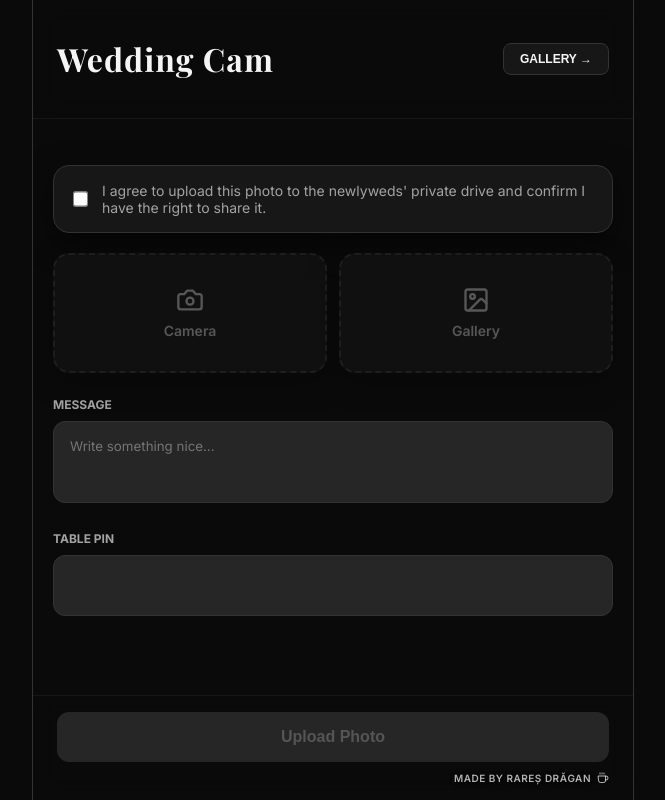
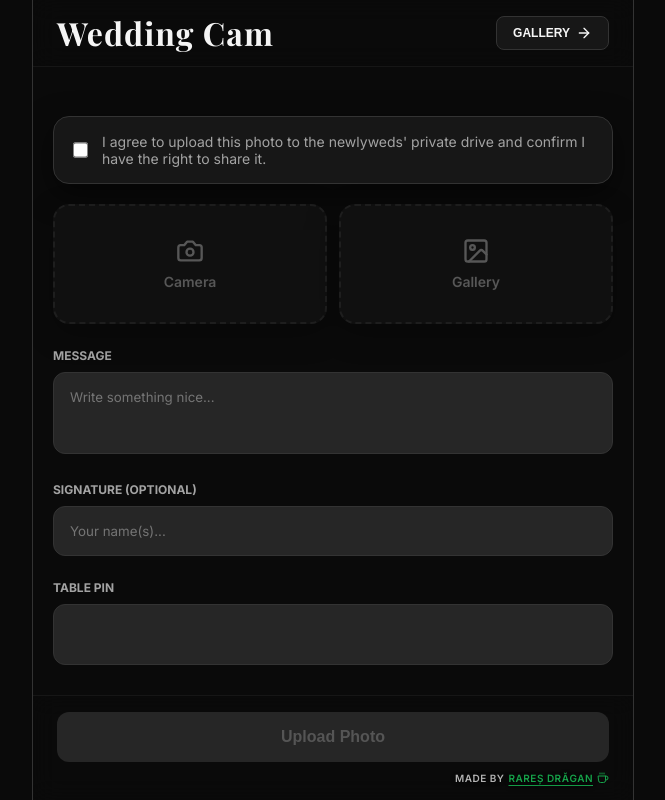
Before and after one commit to BoredSushiRoll/wedding_cam, a Next.js app: page / in a window 1280 px wide. Shown: the whole page, without its empty margins (307-972 px from the left). Built offline with nearby package versions, Linux system fonts and the light colour scheme; a web font is replaced by a local one.

Commit message:
UX Elements prime

```diff
--- a/app/api/gallery/route.ts
+++ b/app/api/gallery/route.ts
@@ -20,10 +20,10 @@ export async function GET() {
 
     const sheets = google.sheets({ version: 'v4', auth: oauth2Client });
 
-    // Pull the entire sheet matrix
+    // Pull the entire sheet matrix (Expanded to Column E for the Signature)
     const response = await sheets.spreadsheets.values.get({
       spreadsheetId: process.env.GOOGLE_SHEET_ID,
-      range: 'A:D',
+      range: 'A:E',
     });
 
     const rows = response.data.values;
@@ -39,6 +39,7 @@ export async function GET() {
       imageUrl: row[1],
       message: row[2] || "",
       timestamp: row[3] || "",
+      signature: row[4] || "", // Capturing the 5th column
     })).reverse(); // The reverse() function flips the array so the newest row (bottom of sheet) is index 0
 
     console.log(`SUCCESS! Extracted ${galleryData.length} records.`);
--- a/app/page.tsx
+++ b/app/page.tsx
@@ -9,6 +9,7 @@ export default function Home() {
 
   const [file, setFile] = useState<File | null>(null)
   const [message, setMessage] = useState('')
+  const [signature, setSignature] = useState('') // The new state variable
   const [pin, setPin] = useState('')
   const [hasAgreed, setHasAgreed] = useState(false)
   const [isUploading, setIsUploading] = useState(false) // The hardware lock
@@ -49,6 +50,7 @@ export default function Home() {
       const formData = new FormData()
       formData.append('file', compressedFile)
       formData.append('message', message)
+      formData.append('signature', signature) // Pushing signature to backend
       formData.append('pin', pin)
 
       // Transmit to Vercel
@@ -69,10 +71,18 @@ export default function Home() {
 
   return (
     <main className="app-container animate-fade-in">
-      <header className="glass-header">
-        <h1>Wedding Cam</h1>
-        <button className="btn-secondary" onClick={() => router.push('/gallery')}>
-          Gallery &rarr;
+      <header className="glass-header" style={{ display: 'flex', justifyContent: 'space-between', alignItems: 'center' }}>
+        <h1 style={{ margin: 0, lineHeight: 1, display: 'flex', alignItems: 'center' }}>Wedding Cam</h1>
+        <button
+          className="btn-secondary"
+          onClick={() => router.push('/gallery')}
+          style={{ display: 'inline-flex', alignItems: 'center', gap: '6px' }}
+        >
+          Gallery
+          <svg xmlns="http://www.w3.org/2000/svg" width="16" height="16" viewBox="0 0 24 24" fill="none" stroke="currentColor" strokeWidth="2" strokeLinecap="round" strokeLinejoin="round">
+            <path d="M5 12h14"/>
+            <path d="m12 5 7 7-7 7"/>
+          </svg>
         </button>
       </header>
 
@@ -148,6 +158,12 @@ export default function Home() {
             <textarea className="input-field" value={message} onChange={(e) => setMessage(e.target.value)} maxLength={250} rows={3} style={{ resize: 'none', marginTop: '8px' }} placeholder="Write something nice..."/>
           </div>
 
+          {/* SIGNATURE BLOCK */}
+          <div>
+            <label style={{ fontSize: '12px', textTransform: 'uppercase', color: 'var(--text-muted)', fontWeight: 'bold' }}>Signature (Optional)</label>
+            <input type="text" className="input-field" value={signature} onChange={(e) => setSignature(e.target.value)} maxLength={50} style={{ marginTop: '8px' }} placeholder="Your name(s)..."/>
+          </div>
+
           <div>
             <label style={{ fontSize: '12px', textTransform: 'uppercase', color: 'var(--text-muted)', fontWeight: 'bold' }}>Table PIN</label>
             <input type="password" className="input-field pin-input" value={pin} onChange={(e) => setPin(e.target.value)} maxLength={4} style={{ marginTop: '8px' }}/>
@@ -174,18 +190,30 @@ export default function Home() {
             style={{
               display: 'flex',
               alignItems: 'center',
-              gap: '6px',
+              gap: '4px',
               textDecoration: 'none',
               color: 'rgba(255, 255, 255, 0.7)',
               textShadow: '0px 1px 4px rgba(0,0,0,0.9)',
-              transition: 'color 0.2s ease'
+              fontSize: '10px',
+              textTransform: 'uppercase',
+              letterSpacing: '0.5px',
+              fontWeight: 600,
+              transition: 'opacity 0.2s ease'
             }}
-            onMouseEnter={(e) => e.currentTarget.style.color = 'var(--accent-green)'}
-            onMouseLeave={(e) => e.currentTarget.style.color = 'rgba(255, 255, 255, 0.7)'}
+            onMouseEnter={(e) => e.currentTarget.style.opacity = '0.7'}
+            onMouseLeave={(e) => e.currentTarget.style.opacity = '1'}
           >
-            <span style={{ fontSize: '10px', textTransform: 'uppercase', letterSpacing: '0.5px', fontWeight: 600 }}>
-              Made by Rareș Drăgan
-            </span>
+            <span>Made by</span>
+            <span style={{
+              display: 'flex',
+              alignItems: 'center',
+              gap: '4px',
+              color: 'var(--accent-green)',
+              textDecoration: 'underline',
+              textUnderlineOffset: '3px',
+              textDecorationThickness: '1px'
+            }}>
+              Rareș Drăgan
               <svg xmlns="http://www.w3.org/2000/svg" width="12" height="12" viewBox="0 0 24 24" fill="none" stroke="currentColor" strokeWidth="2" strokeLinecap="round" strokeLinejoin="round">
                 <path d="M17 8h1a4 4 0 1 1 0 8h-1" />
                 <path d="M3 8h14v9a4 4 0 0 1-4 4H7a4 4 0 0 1-4-4Z" />
@@ -193,6 +221,7 @@ export default function Home() {
                 <line x1="10" x2="10" y1="2" y2="4" />
                 <line x1="14" x2="14" y1="2" y2="4" />
               </svg>
+            </span>
           </a>
         </div>
       </footer>
```
Also changed, not shown: app/api/upload/route.ts (+7 -6 lines), app/gallery/[id]/page.tsx (+32 -8 lines), app/gallery/page.tsx (+26 -9 lines). Lines whose indentation alone changed are shown as unchanged.
